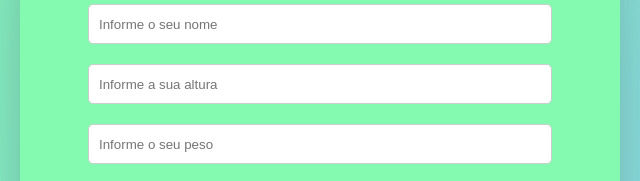
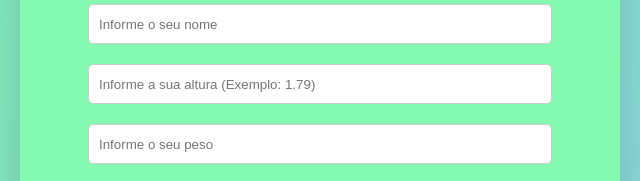
Before and after one commit to samuelbatista04/HTML-CSS, a plain HTML site: page calculadora-IMC/index.html in a window 1280 px wide. Shown: the part 166-347 px from the top of the page, 320-960 px from the left. Drawn offline with Linux system fonts and the light colour scheme.

Commit message:
modified:   calculadora-IMC/index.html

```diff
--- a/calculadora-IMC/index.html
+++ b/calculadora-IMC/index.html
@@ -21,7 +21,7 @@
         </header>
         <section class="col_2">
             <input placeholder="Informe o seu nome" type="text" name="nome" id="nome">
-            <input placeholder="Informe a sua altura" type="number" name="altura" id="altura">
+            <input placeholder="Informe a sua altura (Exemplo: 1.79)" type="number" name="altura" id="altura">
             <input placeholder="Informe o seu peso" type="number" name="peso" id="peso">
             <div class="btn">
                 <input type="button" value="Calcular seu IMC" id="calcular">
```
